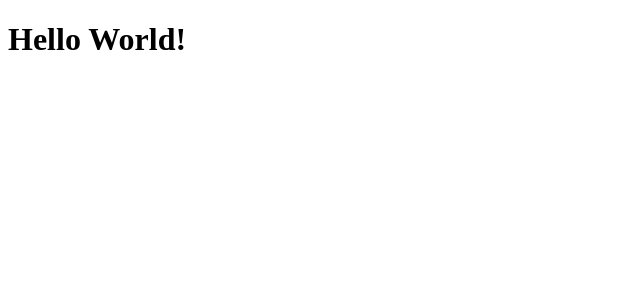
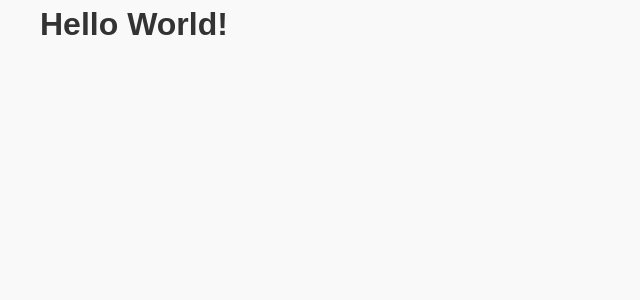
Before and after one commit to berkaysson/case-study-shopping-cart, a React (Create React App) app: page / in a window 1280 px wide. Shown: the top 300 px of the page, without its empty margins (0-640 px from the left). Built offline with nearby package versions, Linux system fonts and the light colour scheme.

Commit message:
main: add main files

```diff
--- a/src/index.js
+++ b/src/index.js
@@ -1,5 +1,9 @@
 import React from "react";
-import ReactDOM from "react-dom";
+import { createRoot } from "react-dom/client";
 import App from "./App";
+import "./styles/styles.css"
 
-ReactDOM.render(<App />, document.getElementById("root"));
+const rootElement = document.getElementById("root");
+const root = createRoot(rootElement);
+
+root.render(<App />);
--- /dev/null
+++ b/src/styles/styles.css
@@ -0,0 +1,21 @@
+*,
+*::before,
+*::after {
+  box-sizing: border-box;
+  margin: 0;
+  padding: 0;
+}
+
+html,
+body {
+  height: 100%;
+}
+
+body {
+  font-family: Arial, sans-serif;
+  line-height: 1.5;
+  color: #333;
+  background-color: #f9f9f9;
+  max-width: 1200px;
+  margin: 0 auto;
+}
```
Also changed, not shown: src/contexts/cart-context.js (added), src/setupTests.js (added).
